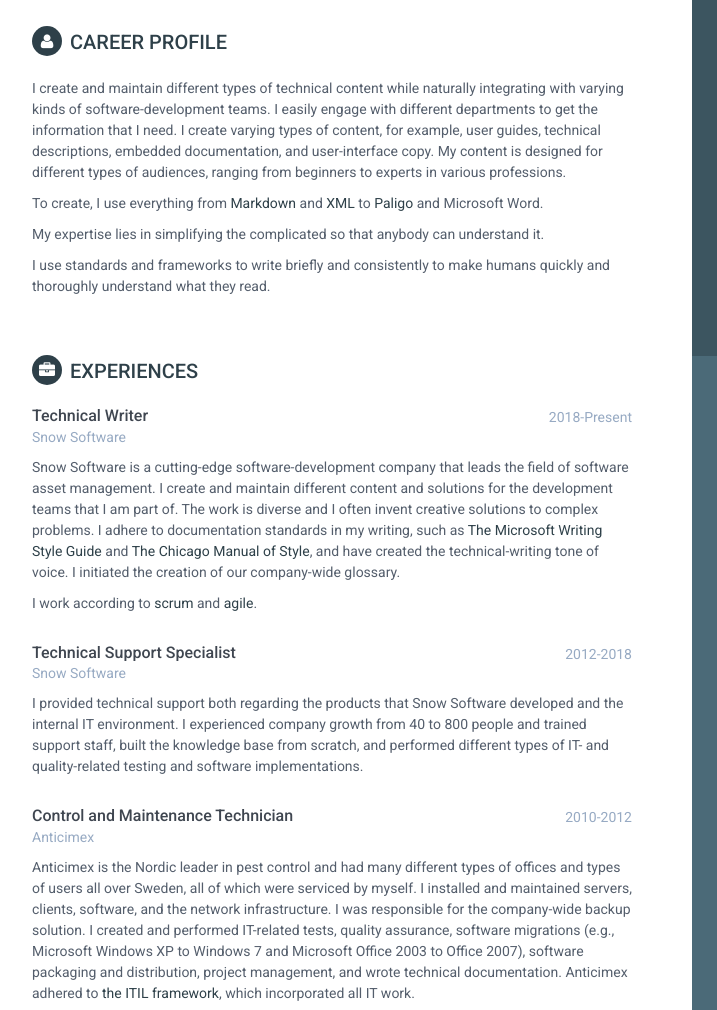
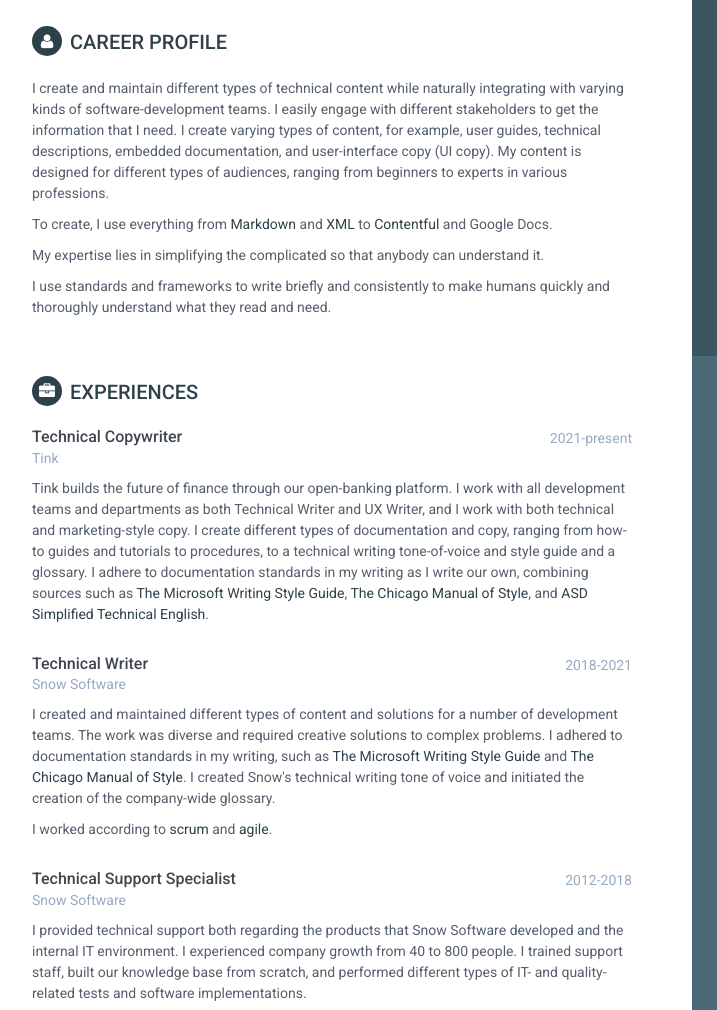
Before and after one commit to pivic/pivic.github.io, a plain HTML site: page index.html in a window 1280 px wide. Shown: the part 62-1072 px from the top of the page, 188-905 px from the left. Drawn offline with Linux system fonts and the light colour scheme.

Commit message:
Added Tink details

```diff
--- a/index.html
+++ b/index.html
@@ -95,10 +95,10 @@ if (!doNotTrack) {
 	            <section class="section summary-section">
                 <h2 class="section-title"><i class="fa fa-user"></i>Career Profile</h2>
                 <div class="summary">
-                    <p><p>I create and maintain different types of technical content while naturally integrating with varying kinds of software-development teams. I easily engage with different departments to get the information that I need. I create varying types of content, for example, user guides, technical descriptions, embedded documentation, and user-interface copy. My content is designed for different types of audiences, ranging from beginners to experts in various professions.</p>
-<p>To create, I use everything from <a href="https://en.wikipedia.org/wiki/Markdown">Markdown</a> and <a href="https://en.wikipedia.org/wiki/XML">XML</a> to <a href="https://paligo.net">Paligo</a> and Microsoft Word.</p>
+                    <p><p>I create and maintain different types of technical content while naturally integrating with varying kinds of software-development teams. I easily engage with different stakeholders to get the information that I need. I create varying types of content, for example, user guides, technical descriptions, embedded documentation, and user-interface copy (UI copy). My content is designed for different types of audiences, ranging from beginners to experts in various professions.</p>
+<p>To create, I use everything from <a href="https://en.wikipedia.org/wiki/Markdown">Markdown</a> and <a href="https://en.wikipedia.org/wiki/XML">XML</a> to <a href="https://contentful.com">Contentful</a> and Google Docs.</p>
 <p>My expertise lies in simplifying the complicated so that anybody can understand it.</p>
-<p>I use standards and frameworks to write briefly and consistently to make humans quickly and thoroughly understand what they read.</p>
+<p>I use standards and frameworks to write briefly and consistently to make humans quickly and thoroughly understand what they read and need.</p>
 </p>
                 </div>
             </section>
@@ -109,18 +109,31 @@ if (!doNotTrack) {
                 <section class="section experiences-section">
                 <h2 class="section-title"><i class="fa fa-briefcase"></i>Experiences</h2>
 
+                <div class="item">
+                    <div class="meta">
+                        <div class="upper-row">
+                            <h3 class="job-title">Technical Copywriter</h3>
+                            <div class="time">2021-present</div>
+                        </div>
+                        <div class="company">Tink</div>
+                    </div>
+                    <div class="details">
+                        <p><p>Tink builds the future of finance through our open-banking platform. I work with all development teams and departments as both Technical Writer and UX Writer, and I work with both technical and marketing-style copy. I create different types of documentation and copy, ranging from how-to guides and tutorials to procedures, to a technical writing tone-of-voice and style guide and a glossary. I adhere to documentation standards in my writing as I write our own, combining sources such as <a href="https://docs.microsoft.com/en-us/style-guide/welcome/">The Microsoft Writing Style Guide</a>, <a href="https://www.chicagomanualofstyle.org/home.html">The Chicago Manual of Style</a>, and <a href="https://asd-ste100.org/">ASD Simplified Technical English</a>.</p>
+</p>
+                    </div>
+                </div>
 
                 <div class="item">
                     <div class="meta">
                         <div class="upper-row">
                             <h3 class="job-title">Technical Writer</h3>
-                            <div class="time">2018-Present</div>
+                            <div class="time">2018-2021</div>
                         </div>
                         <div class="company">Snow Software</div>
                     </div>
                     <div class="details">
-                        <p><p>Snow Software is a cutting-edge software-development company that leads the field of software asset management. I create and maintain different content and solutions for the development teams that I am part of. The work is diverse and I often invent creative solutions to complex problems. I adhere to documentation standards in my writing, such as <a href="https://docs.microsoft.com/en-us/style-guide/welcome/">The Microsoft Writing Style Guide</a> and <a href="https://www.chicagomanualofstyle.org/home.html">The Chicago Manual of Style</a>, and have created the technical-writing tone of voice. I initiated the creation of our company-wide glossary.</p>
-<p>I work according to <a href="https://en.wikipedia.org/wiki/Scrum_(software_development)">scrum</a> and <a href="https://en.wikipedia.org/wiki/Agile_software_development">agile</a>.</p>
+                        <p><p>I created and maintained different types of content and solutions for a number of development teams. The work was diverse and required creative solutions to complex problems. I adhered to documentation standards in my writing, such as <a href="https://docs.microsoft.com/en-us/style-guide/welcome/">The Microsoft Writing Style Guide</a> and <a href="https://www.chicagomanualofstyle.org/home.html">The Chicago Manual of Style</a>. I created Snow's technical writing tone of voice and initiated the creation of the company-wide glossary.</p>
+<p>I worked according to <a href="https://en.wikipedia.org/wiki/Scrum_(software_development)">scrum</a> and <a href="https://en.wikipedia.org/wiki/Agile_software_development">agile</a>.</p>
 </p>
                     </div>
                 </div>
@@ -134,7 +147,7 @@ if (!doNotTrack) {
                         <div class="company">Snow Software</div>
                     </div>
                     <div class="details">
-                        <p>I provided technical support both regarding the products that Snow Software developed and the internal IT environment. I experienced company growth from 40 to 800 people and trained support staff, built the knowledge base from scratch, and performed different types of IT- and quality-related testing and software implementations.</p>
+                        <p>I provided technical support both regarding the products that Snow Software developed and the internal IT environment. I experienced company growth from 40 to 800 people. I trained support staff, built our knowledge base from scratch, and performed different types of IT- and quality-related tests and software implementations.</p>
                     </div>
                 </div>
 
@@ -147,7 +160,7 @@ if (!doNotTrack) {
                         <div class="company">Anticimex</div>
                     </div>
                     <div class="details">
-                        <p>Anticimex is the Nordic leader in pest control and had many different types of offices and types of users all over Sweden, all of which were serviced by myself. I installed and maintained servers, clients, software, and the network infrastructure. I was responsible for the company-wide backup solution. I created and performed IT-related tests, quality assurance, software migrations (e.g., Microsoft Windows XP to Windows 7 and Microsoft Office 2003 to Office 2007), software packaging and distribution, project management, and wrote technical documentation. Anticimex adhered to <a href="https://en.wikipedia.org/wiki/ITIL">the ITIL framework</a>, which incorporated all IT work.</p>
+                        <p>Anticimex is the Nordic pest control leader and had many different types of offices and users all over Sweden, all of which were serviced by myself. I installed and maintained servers, clients, software, and the network infrastructure. I was responsible for the company-wide backup solution. I created and performed IT-related tests, quality assurance, software migrations (for example, Microsoft Windows XP to Windows 7 and Microsoft Office 2003 to Office 2007), software packaging and distribution, project management, and wrote technical documentation. Anticimex adhered to <a href="https://en.wikipedia.org/wiki/ITIL">the ITIL framework</a>, which incorporated all IT work.</p>
                     </div>
                 </div>
 
@@ -160,7 +173,7 @@ if (!doNotTrack) {
                         <div class="company">The Swedish Social Services in Stockholm (Socialtjänstförvaltningen)</div>
                     </div>
                     <div class="details">
-                        <p>Four colleagues and I controlled the entire IT environment for two different government entities: Socialtjänstförvaltningen and Miljöförvaltningen. I installed and maintained all servers, clients, network infrastructure, and printers. I packaged and distributed software for our users, supported them, performed IT-related tests, quality assurance, and created technical documentation. I was entirely responsible for one network with 500 users in almost sixty physical locations. I trained users in Microsoft Office and created e-learning classes that were used by hundreds of users.</p>
+                        <p>Four colleagues and I controlled the entire IT environment for two different government entities, Social Services Department in Stockholm (Socialförvaltningen) and Stockholm Environment Department (Miljöförvaltningen). I installed and maintained servers, clients, network infrastructure, and printers. I packaged and distributed software for our users, supported them, performed IT-related tests, quality assurance, and created technical documentation. I was entirely responsible for one network with 500 users in nearly sixty physical locations. I trained users in Microsoft Office and created e-learning classes that were used by hundreds of users.</p>
                     </div>
                 </div>
 
@@ -173,7 +186,7 @@ if (!doNotTrack) {
                         <div class="company">Ericsson</div>
                     </div>
                     <div class="details">
-                        <p>I ensured hardware availability and software installation and provided second-line support.</p>
+                        <p>I ensured hardware availability, installed software, and provided second-line support.</p>
                     </div>
                 </div>
 
@@ -186,7 +199,7 @@ if (!doNotTrack) {
                         <div class="company">Läkarnätet AB</div>
                     </div>
                     <div class="details">
-                        <p>I was the sole network and IT technician. I maintained all servers, clients, and software, e.g., handled user accounts and maintained Microsoft Exchange Server. I was responsible for and personally dealt with all software support and software purchases.</p>
+                        <p>I was the sole Network Administrator and IT Technician. I maintained all servers, clients, and software. For example, I handled user accounts and maintained our Microsoft Exchange Server. I was responsible for and personally dealt with all software support and software purchases.</p>
                     </div>
                 </div>
 
@@ -199,7 +212,7 @@ if (!doNotTrack) {
                         <div class="company">Net Insight</div>
                     </div>
                     <div class="details">
-                        <p>I performed junior IT technician duties: supported users in different countries, upgraded hardware, and performed much troubleshooting.</p>
+                        <p>I performed junior IT Technician duties: supported users in different countries, upgraded hardware, and performed much troubleshooting.</p>
                     </div>
                 </div>
 
@@ -212,7 +225,7 @@ if (!doNotTrack) {
                         <div class="company">Ericsson/Compaq</div>
                     </div>
                     <div class="details">
-                        <p>I provided last-level support duties regarding Microsoft Office for 12,000 users.</p>
+                        <p>I provided last-level support duties for Microsoft Office to 12,000 users.</p>
                     </div>
                 </div>
 
```
